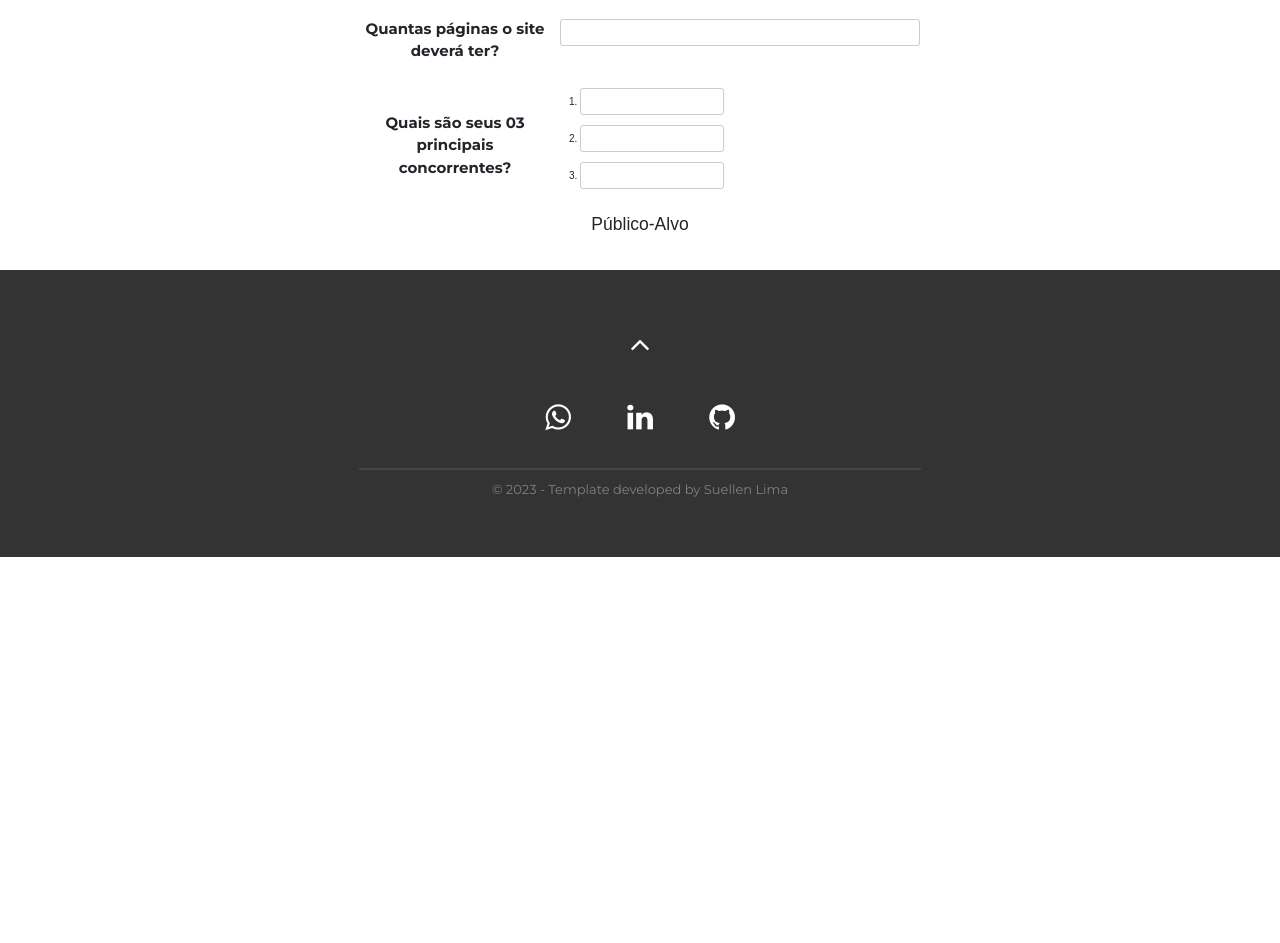
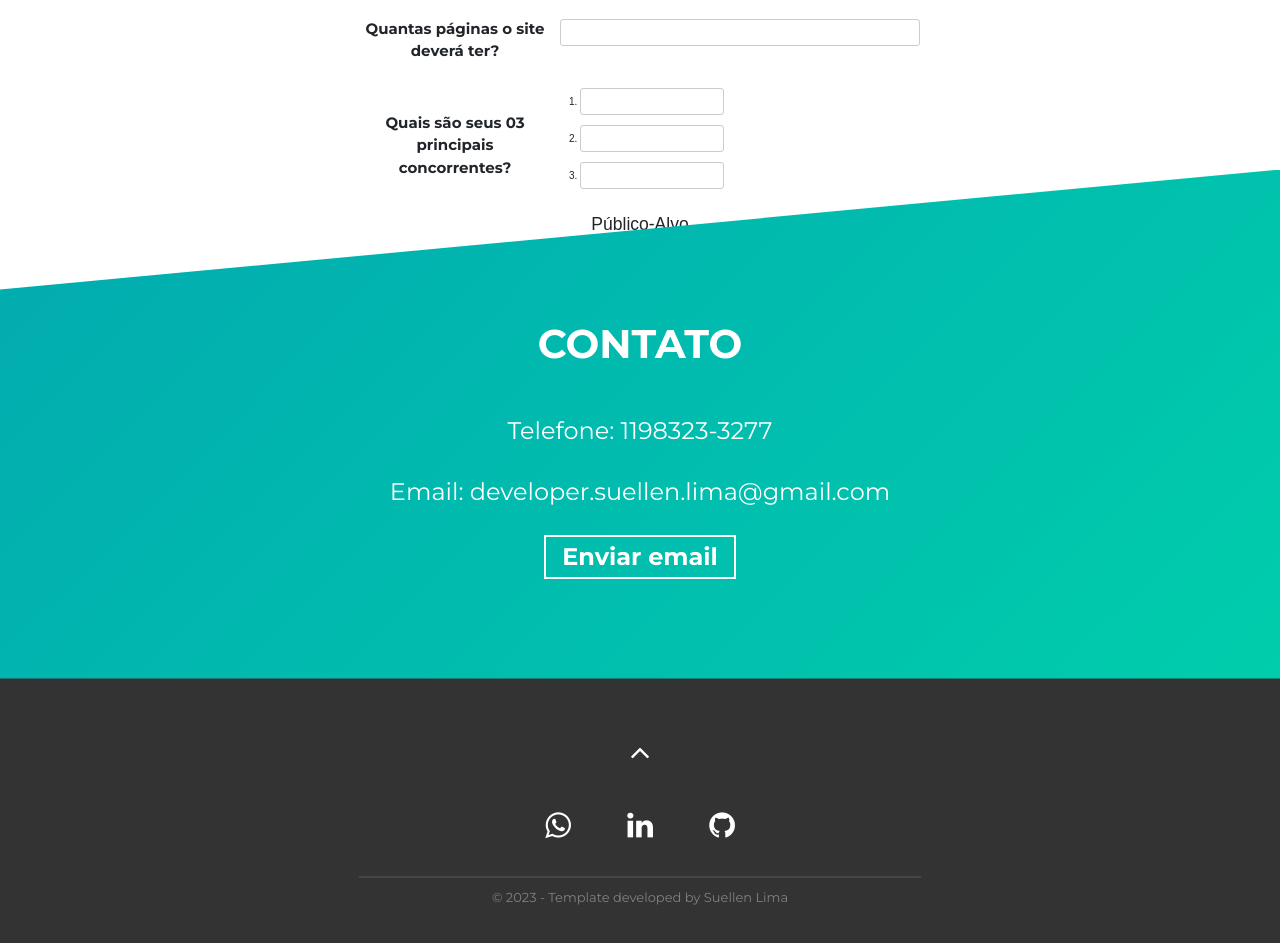
Before and after one commit to SuellenLimaDev/Portifolio, a website built with Parcel: page src/form.html in a window 1280 px wide. Shown: the part 1423-2366 px from the top of the page. Before the commit the page ends 1980 px from the top, so only its background shows below. Built offline with nearby package versions, Linux system fonts and the light colour scheme.

Commit message:
ajuste de direcionamento do menu

```diff
--- a/src/form.html
+++ b/src/form.html
@@ -36,10 +36,11 @@
   </head>
 
   <body>
-    <div class="header">
-      <a href="#">Sobre mim</a>
+    <div class="header" id="header">
+      <a href="index.html">Home</a>
+      <a href="#sobre">Sobre mim</a>
       <a href="#">Projetos</a>
-      <a href="#">Contato</a>
+      <a href="#contact">Contato</a>
       <a href="#">Orçamento grátis</a>
     </div>
     <div id="top"></div>
@@ -121,6 +122,22 @@
                 </label>
                 </div>
                 </form>
+                <section id="contact">
+                  <div class="container">
+                    <h2 class="section-title">Contato</h2>
+                    <div class="contact-wrapper load-hidden">
+                      <p class="contact-wrapper__text">Telefone: 1198323-3277</p>
+                      <p class="contact-wrapper__text">Email: developer.suellen.lima@gmail.com</p>
+                      <a
+                        rel="noreferrer"
+                        target="_blank"
+                        class="cta-btn cta-btn--resume"
+                        href="mailto:developer.suellen.lima@gmail.com"
+                        >Enviar email</a
+                      >
+                    </div>
+                  </div>
+                </section>
     <footer class="footer navbar-static-bottom">
       <div class="container">
         <a rel="noreferrer" href="#top" class="back-to-top">
```
Also changed, not shown: src/index.html (+3 -13 lines).
